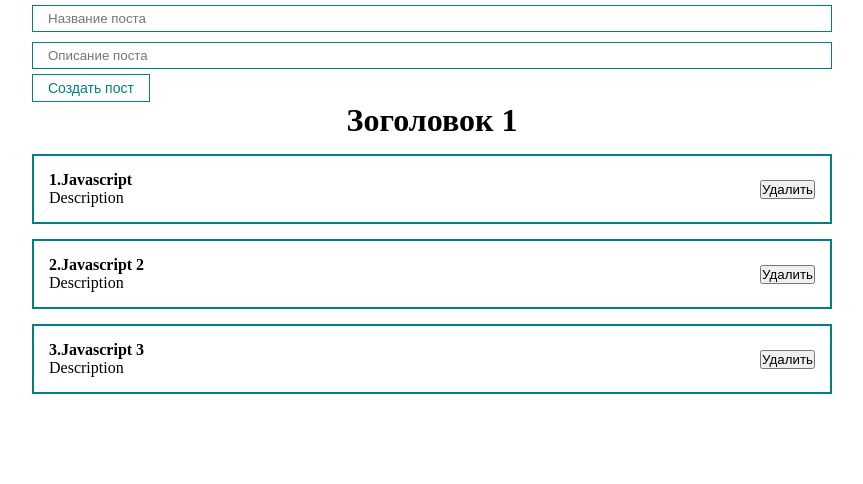
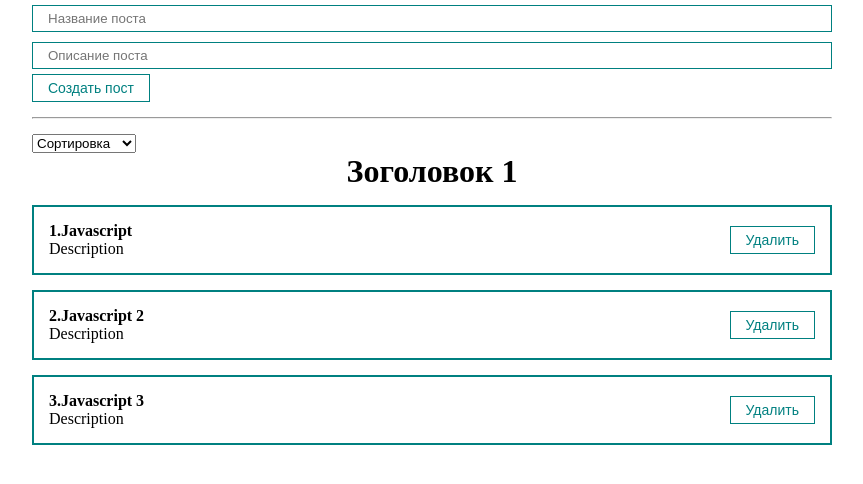
Before and after one commit to Bahram101/react_ulbi, a React (Create React App) app: page / in a window 1280 px wide. Shown: the top 484 px of the page, without its empty margins (208-1071 px from the left). Built offline with nearby package versions, Linux system fonts and the light colour scheme; the HTML template or start-up script is replaced by a standard one.

Commit message:
added Sort component

```diff
--- a/src/App.js
+++ b/src/App.js
@@ -1,11 +1,9 @@
 import React, { useState } from 'react';
-import ClassCounter from './components/ClassCounter';
-import Counter from './components/Counter';
-import PostItem from './components/PostItem';
 import PostList from './components/PostList';
+
+import PostForm from './components/PostForm';
 import './styles/App.css';
-import MyButton from './components/UI/button/MyButton';
-import MyInput from './components/UI/input/MyInput';
+import MySelect from './components/UI/seleect/MySelect';
 
 function App() {
 	const [posts, setPosts] = useState([
@@ -14,42 +12,42 @@ function App() {
 		{ id: 3, title: 'Javascript 3', body: 'Description' },
 	]);
 
-	const [title, setTitle] = useState('');
-	const [body, setBody] = useState('');
+	const [selectedSort, setSelectedSort] = useState('');
 
-	const addNewPost = (e) => {
-		e.preventDefault()
-		const newPost = {
-			id: Date.now(),
-			title,
-			body,
-		};
-		setPosts([...posts, newPost])
-		setTitle('')
-		setBody('')
+	const createPost = (newPost) => {
+		setPosts([...posts, newPost]);
 	};
 
+	const removePost = (post) => {
+		setPosts(posts.filter((p) => p.id !== post.id));
+	};
 
+	const sortPosts = (sort) =>{
+		setSelectedSort(sort)
+		console.log(selectedSort )
+	}
 
 	return (
 		<div className='App'>
-			<form>
-				<MyInput
-					type='text'
-					placeholder='Название поста'
-					value={title}
-					onChange={(e) => setTitle(e.target.value)}
-				/>
-				<MyInput
-					type='text'
-					placeholder='Описание поста'
-					value={body}
-					onChange={(e) => setBody(e.target.value)}
-				/>
-				{/* <button onClick={(e)=>addNewPost(e)}>Создать пост</button> */}
-				<MyButton onClick={(e)=>addNewPost(e)}>Создать пост</MyButton>
-			</form>
-			<PostList posts={posts} title='Зоголовок 1' />
+			<PostForm create={createPost} />
+
+			<hr style={{ margin: '15px 0' }} />
+
+			<MySelect
+				value={selectedSort}
+				onChange={sortPosts}
+				defaultValue='Сортировка'
+				options={[
+					{ value: 'title', name: 'По названию' },
+					{ value: 'body', name: 'По описанию' },
+				]}
+			/>
+
+			{posts.length ? (
+				<PostList remove={removePost} posts={posts} title='Зоголовок 1' />
+			) : (
+				<h1 style={{ textAlign: 'center' }}>Посты не найдены!</h1>
+			)}
 		</div>
 	);
 }
--- a/src/components/Counter.jsx
+++ b/src/components/Counter.jsx
@@ -1,28 +1,25 @@
-import React, {useState} from 'react'
+import React, { useState } from 'react';
 
 const Counter = () => {
+	const [count, setCounter] = useState(0);
 
-    const [count, setCounter] = useState(0)
+	const increment = () => {
+		setCounter(count + 1);
+	};
 
-	const increment = ()=>{
-		setCounter(count + 1)
-	}
+	const decrement = () => {
+		if (count > 0) {
+			setCounter(count - 1);
+		}
+	};
 
-	const decrement = ()=>{
-        if(count > 0){
-            setCounter(count - 1)
-        }
-
-	}
-
-
-    return (
-        <div className='App'>
+	return (
+		<div className='App'>
 			<h1>{count}</h1>
 			<button onClick={decrement}>Decrement - </button>
 			<button onClick={increment}>Increment + </button>
 		</div>
-    )
-}
+	);
+};
 
-export default Counter
+export default Counter;
--- /dev/null
+++ b/src/components/PostForm.jsx
@@ -0,0 +1,36 @@
+import React,{useState} from 'react';
+import MyButton from './UI/button/MyButton';
+import MyInput from './UI/input/MyInput';
+
+function PostForm({ create }) {
+	const [post, setPost] = useState({ title: '', body: '' });
+
+	const addNewPost = (e) => {
+		e.preventDefault();
+		const newPost = { ...post, id: Date.now() };
+
+		create(newPost)
+		setPost({ title: '', body: '' });
+	};
+
+	return (
+		<form>
+			<MyInput
+				type='text'
+				placeholder='Название поста'
+				value={post.title}
+				onChange={(e) => setPost({ ...post, title: e.target.value })}
+			/>
+			<MyInput
+				type='text'
+				placeholder='Описание поста'
+				value={post.body}
+				onChange={(e) => setPost({ ...post, body: e.target.value })}
+			/>
+			{/* <button onClick={(e)=>addNewPost(e)}>Создать пост</button> */}
+			<MyButton onClick={(e) => addNewPost(e)}>Создать пост</MyButton>
+		</form>
+	);
+}
+
+export default PostForm;
--- a/src/components/PostItem.jsx
+++ b/src/components/PostItem.jsx
@@ -1,18 +1,20 @@
 import React from 'react';
+import MyButton from './UI/button/MyButton';
 
 const PostItem = (props) => {
-
 	return (
 		<div className='post'>
 			<div className='post__content'>
-				<strong>{props.number}.{props.post.title}</strong>
+				<strong>
+					{props.number}.{props.post.title}
+				</strong>
 				<div>{props.post.body}</div>
 			</div>
 			<div className='post__btns'>
-				<button>Удалить</button>
+				<MyButton onClick={() => props.remove(props.post)}>Удалить</MyButton>
 			</div>
 		</div>
 	);
-}
+};
 
 export default PostItem;
--- a/src/components/PostList.jsx
+++ b/src/components/PostList.jsx
@@ -1,14 +1,14 @@
 import React from 'react';
 import PostItem from './PostItem';
 
-const PostList = ({ posts, title }) => {
+const PostList = ({ posts, title, remove }) => {
 	return (
 		<div>
 			<h1 style={{ textAlign: 'center' }}>{title}</h1>
 
-			{posts.map((post, index) =>
-				<PostItem number={index+1} post={post} key={post.id}/>
-			)}
+			{posts.map((post, index) => (
+				<PostItem remove={remove} number={index + 1} post={post} key={post.id} />
+			))}
 		</div>
 	);
 };
--- a/src/components/UI/input/MyInput.jsx
+++ b/src/components/UI/input/MyInput.jsx
@@ -1,11 +1,8 @@
-import React from 'react'
-import classes from './MyInput.module.css'
+import React from 'react';
+import classes from './MyInput.module.css';
 
-const MyInput = (props)=> {
-    return (
-        <input className={classes.myInput} {...props} />
+const MyInput = (props) => {
+	return <input className={classes.myInput} {...props} />;
+};
 
-    )
-}
-
-export default MyInput
+export default MyInput;
--- /dev/null
+++ b/src/components/UI/seleect/MySelect.jsx
@@ -0,0 +1,16 @@
+import React from 'react';
+
+const MySelect = ({ options, defaultValue, value, onChange }) => {
+	return (
+		<select value={value} onChange={(event) => onChange(event.target.value)}>
+			<option disabled value=''>{defaultValue}</option>
+			{options.map((option) => (
+				<option key={option.value} value={option.value}>
+					{option.name}
+				</option>
+			))}
+		</select>
+	);
+};
+
+export default MySelect;
```
Also changed, not shown: package.json (indentation only), 1 other file (tests, documents, lock files or other folders).
